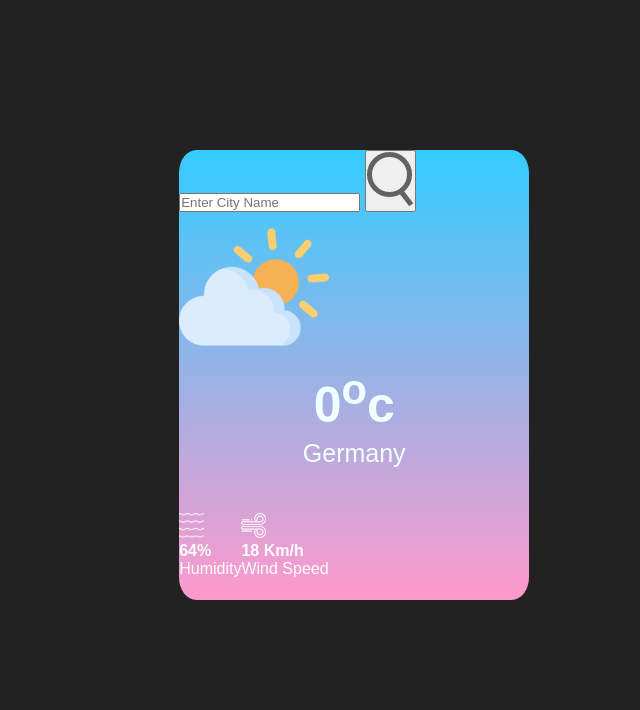
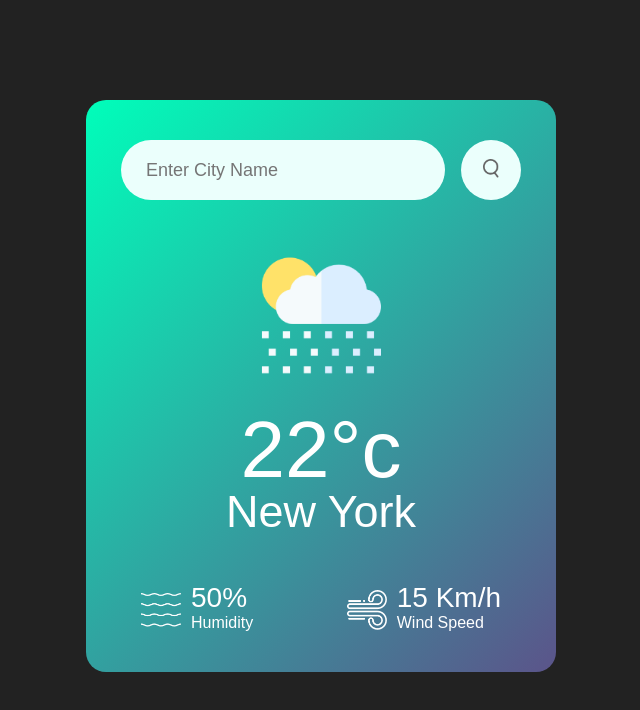
Before and after one commit to HeerAvaiya07/Weather-App, a plain HTML site: page index.html in a window 1280 px wide. Shown: the whole page, without its empty margins (319-959 px from the left). Drawn offline with Linux system fonts and the light colour scheme.

Commit message:
Static Webpage

```diff
--- a/index.html
+++ b/index.html
@@ -1,4 +1,4 @@
-<!DOCTYPE html>
+<!-- <!DOCTYPE html>
 <html lang="en">
 
 <head>
@@ -48,4 +48,49 @@
     </div>
 </body>
 
+</html> -->
+
+
+
+
+
+
+<!DOCTYPE html>
+<html lang="en">
+<head>
+    <meta charset="UTF-8">
+    <meta name="viewport" content="width=device-width, initial-scale=1.0">
+    <title>Weather App</title>
+    <link rel="stylesheet" href="style.css">
+</head>
+
+<body>
+    <div class="card">
+        <div class="search">
+            <input type="text" placeholder="Enter City Name" spellcheck="false">
+            <button><img src="images/search.png"></button>
+        </div>
+        <div class="weather">
+            <img src="images/rain.png" class="weather-icon">
+            <h1 class="temp">22°c</h1>
+            <h2 class="city">New York</h2>
+            <div class="details">
+                <div class="col">
+                    <img src="images/humidity.png">
+                    <div>
+                        <p class="humidity">50%</p>
+                        <p>Humidity</p>
+                    </div>
+                </div>
+                <div class="col">
+                    <img src="images/wind.png">
+                    <div>
+                        <p class="humidity">15 Km/h</p>
+                        <p>Wind Speed</p>
+                    </div>
+                </div>
+            </div>
+        </div>
+    </div>
+</body>
 </html>
--- a/style.css
+++ b/style.css
@@ -1,4 +1,4 @@
-*{
+/* *{
     margin: 0;
     padding: 0;
     font-family: 'Poppins',sans-serif;
@@ -59,4 +59,92 @@ body{
 .wind-speed img{
     height: 25px;
     width: 25px;
+} */
+
+
+
+
+
+
+*{
+    margin: 0;
+    padding: 0;
+    font-family: 'Poppins',sans-serif;
+    box-sizing: border-box;
 }
+body{
+    background: #222;
+}
+.card{
+    width: 90%;
+    max-width: 470px;
+    background: linear-gradient(135deg, #00feba,#5b548a);
+    color: #fff;
+    margin: 100px auto 0;
+    border-radius: 20px;
+    padding: 40px 35px;
+    text-align: center;
+}
+.search{
+    width: 100%;
+    display: flex;
+    align-items: center;
+    justify-content: space-between;
+}
+.search input{
+    border: 0;
+    outline: 0;
+    background: #ebfffc;
+    color:#555;
+    padding: 10px 25px;
+    height: 60px;
+    border-radius: 30px;
+    flex: 1;
+    margin-right: 16px;
+    font-size: 18px;
+}
+.search button{
+    border: 0;
+    outline:0;
+    background-color: #ebfffc;
+    border-radius: 50%;
+    height: 60px;
+    width: 60px;
+    cursor: pointer;
+}
+.search button img{
+    width: 16px;
+}
+.weather-icon{
+    width: 170px;
+    margin-top: 30px;
+}
+.weather h1{
+    font-size: 80px;
+    font-weight: 500;
+}
+.weather h2{
+    font-size: 45px;
+    font-weight: 400;
+    margin-top:-10px;
+}
+.details{
+    display: flex;
+    align-items: center;
+    justify-content: space-between;
+    padding: 0 20px;
+    margin-top: 50px;
+}
+.col{
+    display: flex;
+    align-items: center;
+    text-align: left;
+}
+.col img{
+    width: 40px;
+    margin-right: 10px;
+}
+.humidity,.wind{
+    font-size: 28px;
+    margin-top: -6px;
+}
```
